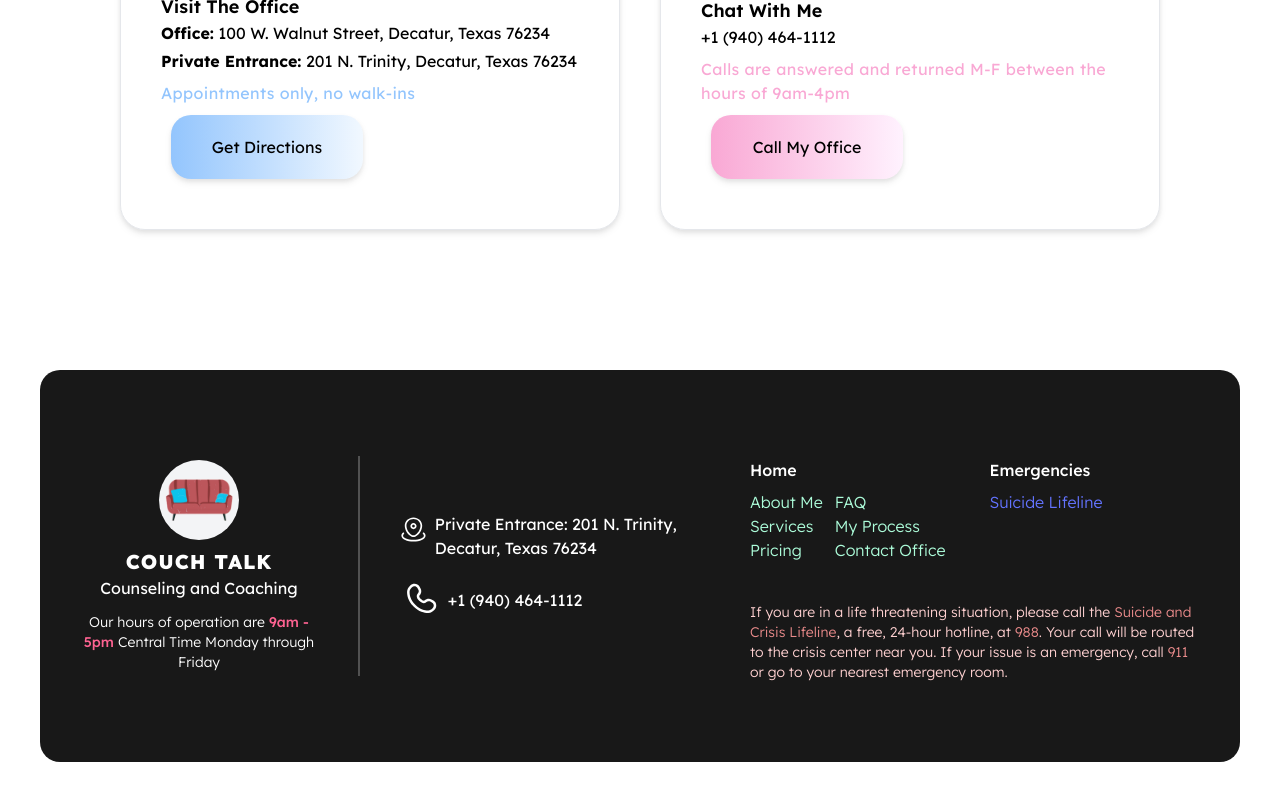
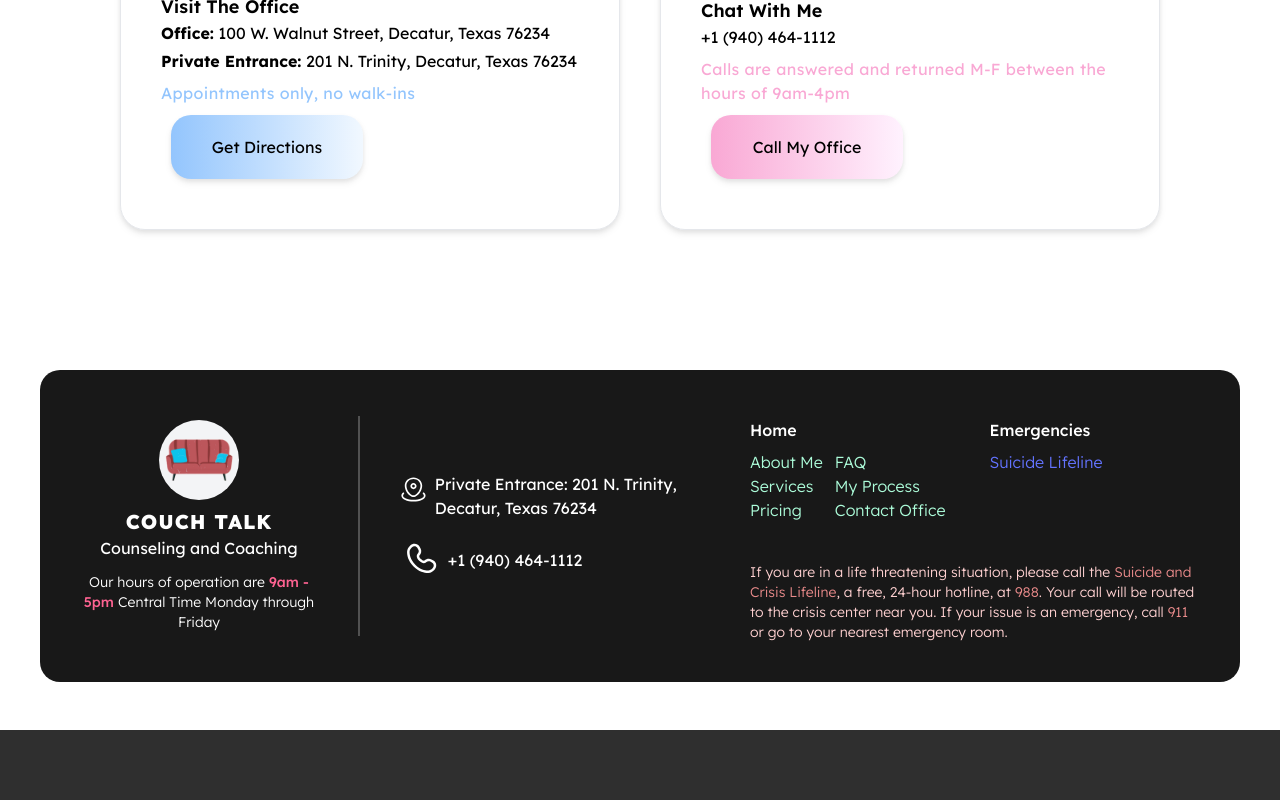
Before and after one commit to PWalis/alicia-counseling, a Next.js app: page / in a window 1280 px wide. Shown: the part 8032-8832 px from the top of the page. After the commit the page ends 8762 px from the top, so only its background shows below. Built offline with nearby package versions, Linux system fonts and the light colour scheme.

Commit message:
fix to the footer

```diff
--- a/ui/footer/Footer.tsx
+++ b/ui/footer/Footer.tsx
@@ -5,7 +5,7 @@ import Image from "next/image";
 export function Footer() {
   return (
     <footer className="z-40 w-full max-w-[1600px] text-white m-2 lg:p-10  px-2">
-      <div className="bg-[#181818] lg:py-20 rounded-[20px] p-5 px-10 py-20  flex flex-col lg:flex-row gap-10 w-full justify-center">
+      <div className="bg-[#181818] lg:py-10 rounded-[20px] p-5 px-10  flex flex-col lg:flex-row gap-10 w-full justify-center">
         <div className="flex flex-col md:flex-row gap-10 w-full place-items-center lg:justify-start justify-center">
           <div className="flex flex-col item-center justify-center w-fit place-items-center">
             <div className="h-20 w-20 bg-gray-100 rounded-full items-center flex justify-center text-black mb-2">
```
